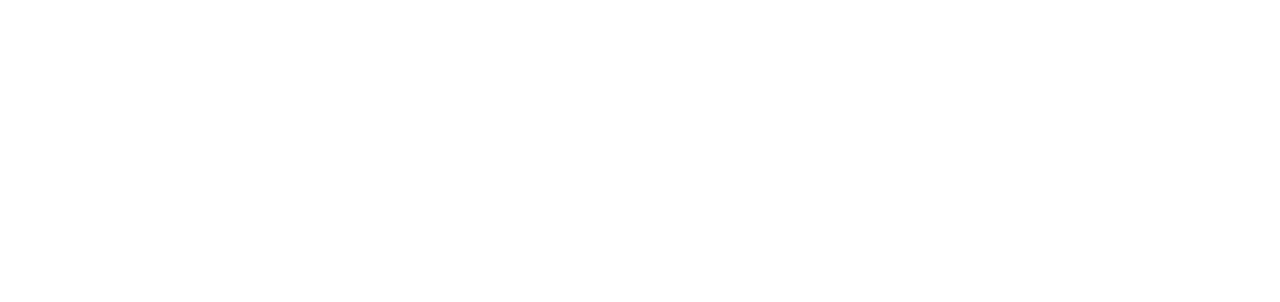
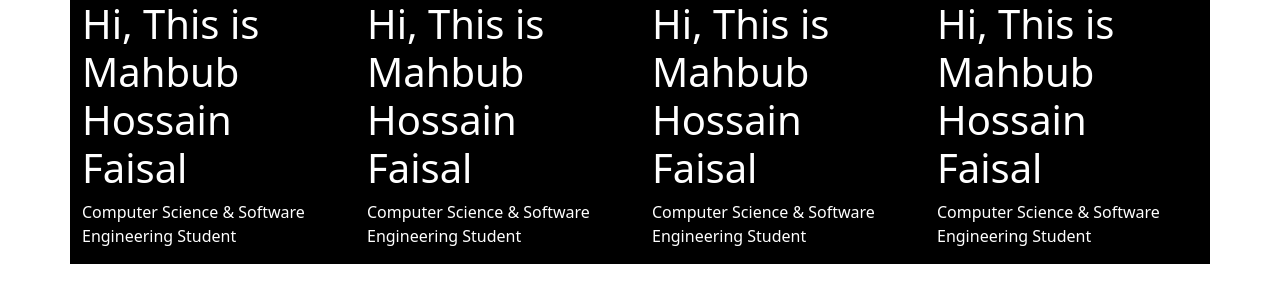
Before and after one commit to MahbubHossainFaisal/Bootstrap-Resume, a plain HTML site: page index.html in a window 1280 px wide. Drawn offline with Linux system fonts and the light colour scheme.

Commit message:
Container and grid

```diff
--- a/index.html
+++ b/index.html
@@ -1,12 +1,37 @@
 <!DOCTYPE html>
 <html lang="en">
+
 <head>
     <meta charset="UTF-8">
     <meta http-equiv="X-UA-Compatible" content="IE=edge">
     <meta name="viewport" content="width=device-width, initial-scale=1.0">
     <title>Mahbub Hossain Faisal</title>
+    <link rel="stylesheet" href="./css/bootstrap.min.css">
+    <link rel="stylesheet" href="style.css">
+
 </head>
+
 <body>
+    <div class="container">
+        <div class="row">
+            <div class="col-lg-3 col-md-6 col-sm-3">
+                <h1>Hi, This is Mahbub Hossain Faisal</h1>
+                <p>Computer Science & Software Engineering Student</p>
+            </div>
+            <div class="col-lg-3 col-md-6 col-sm-3">
+                <h1>Hi, This is Mahbub Hossain Faisal</h1>
+                <p>Computer Science & Software Engineering Student</p>
+            </div>
+            <div class="col-lg-3 col-md-6 col-sm-3">
+                <h1>Hi, This is Mahbub Hossain Faisal</h1>
+                <p>Computer Science & Software Engineering Student</p>
+            </div>
+            <div class="col-lg-3 col-md-6 col-sm-3">
+                <h1>Hi, This is Mahbub Hossain Faisal</h1>
+                <p>Computer Science & Software Engineering Student</p>
+            </div>
+        </div>
+    </div>
+</body>
 
-</body>
 </html>
--- /dev/null
+++ b/style.css
@@ -0,0 +1,4 @@
+.container{
+    background-color: black;
+    color: white;
+}
```
